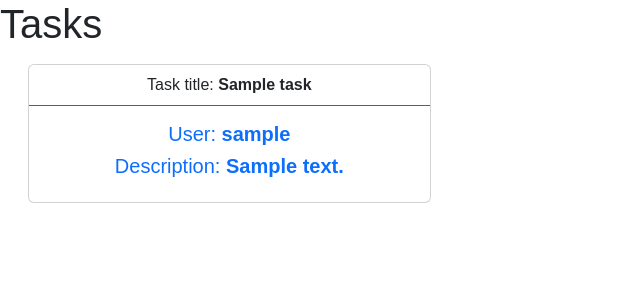
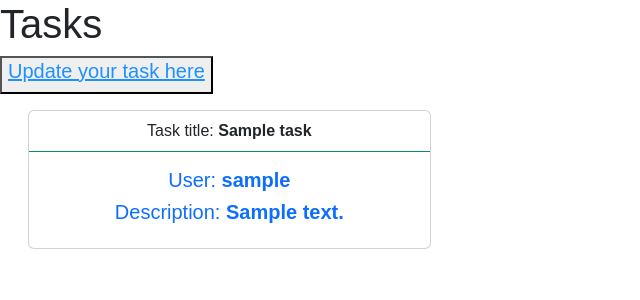
Before and after one commit to odoyoninah/Capstone-Task-to-do-, a Django app: page /task/ in a window 1280 px wide. Shown: the part 72-372 px from the top of the page, without its empty margins (0-640 px from the left). Run offline with Django 4.2, Linux system fonts and the light colour scheme; tables that the repository leaves empty hold one stand-in row (values such as "Sample post").

Commit message:
create update function

```diff
--- a/taskapp/forms.py
+++ b/taskapp/forms.py
@@ -20,3 +20,8 @@ class TaskForm(ModelForm):
     class Meta:
         model = Task
         fields = ['title', 'description', 'complete', 'user']
+
+class UpdatetaskForm(ModelForm):
+    class Meta:
+        model = Task
+        fields = ['title', 'description', 'complete']
--- a/taskapp/templates/task.html
+++ b/taskapp/templates/task.html
@@ -17,7 +17,7 @@
     <h1>
         Tasks
     </h1>
-
+    <button><a class="card-link" href="{% url 'updatetask' %}"><h5>Update your task here</h5></a></a></button>
 
     </div>
      <div class="container-fluid m-3">
--- a/taskapp/urls.py
+++ b/taskapp/urls.py
@@ -13,6 +13,7 @@ urlpatterns = [
     path('account/', include('django.contrib.auth.urls')),
     path('createtask/', views.createtask, name='createtask'),
     path('task/', views.task, name='task'),
+    path('updatetask/', views.updatetask, name='updatetask'),
 
 ]
 
--- a/taskapp/views.py
+++ b/taskapp/views.py
@@ -20,6 +20,16 @@ def task(request):
     task = Task.objects.all()
     return render(request,'task.html',{'task':task})
 
+def updatetask(request,pk):
+    task = Task.objects.get(user=pk)
+    if request.method == 'POST':
+        form = TaskForm(request.POST,instance=task)
+        if form.is_valid():
+            form.save()
+        return redirect('task')
+    else:
+        form = TaskForm(instance=task)
+    return render(request,'updatetask.html',{'form':form})
 
 
 @login_required(login_url='/accounts/login/')
```
